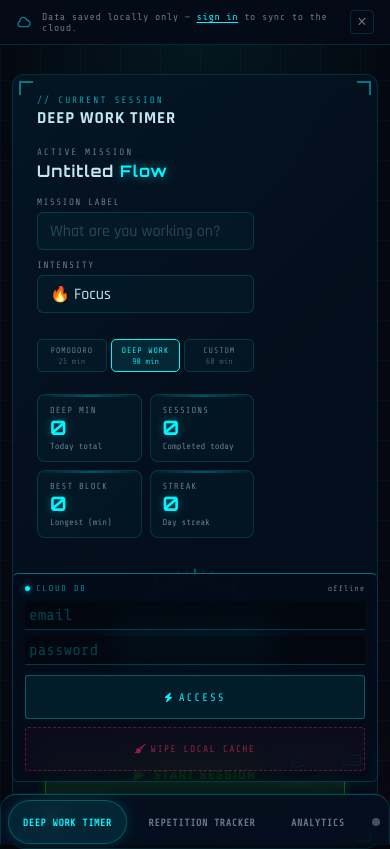
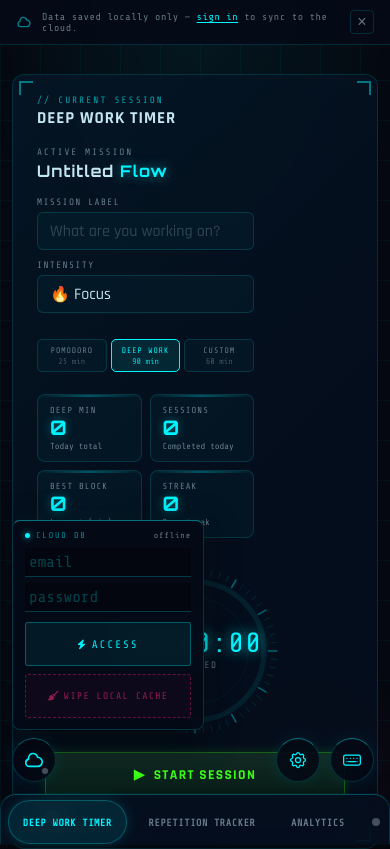
Before and after one commit to nikdimentiy/focustrack, a website built with Vite: page index.html in a window 390 px wide. Shown: the top 849 px of the page. Built offline with nearby package versions, Linux system fonts and the light colour scheme.

Commit message:
Add: compact auth icon + contextual panel (login or account dropdown)

```diff
--- a/src/auth/AuthWidget.js
+++ b/src/auth/AuthWidget.js
@@ -9,25 +9,62 @@ import { resetTimer } from '../timer/timerEngine.js';
 
 export const AuthWidget = {
   _el: null,
+  _open: false,
 
   mount(container) {
     this._el = container;
     this._render();
-    authState.subscribe(() => this._render());
+    authState.subscribe(() => {
+      // Close panel on auth state change, then re-render
+      this._open = false;
+      this._render();
+    });
+
+    // Close panel when clicking outside
+    document.addEventListener('click', e => {
+      if (!this._el.contains(e.target)) {
+        if (this._open) { this._open = false; this._updatePanel(); }
+      }
+    });
   },
 
   _render() {
     const authed = authState.isAuthed();
     const email  = authState.getEmail() ?? '';
+
     this._el.innerHTML = `
-      <div class="cloud-auth-widget">
-        <div class="caw-header">
-          <div class="caw-dot" id="cawDot" style="${authed ? 'background:var(--neon-green);box-shadow:0 0 6px rgba(57,255,20,0.8)' : ''}"></div>
-          <span class="caw-label">Cloud DB</span>
-          <span class="caw-status" style="${authed ? 'color:var(--neon-green)' : ''}">${authed ? 'online' : 'offline'}</span>
+      <div class="cloud-auth-widget caw-compact">
+        <button class="caw-icon-btn" id="cawToggle" title="${authed ? `Signed in: ${email}` : 'Sign in to sync'}">
+          <svg class="caw-cloud-icon" xmlns="http://www.w3.org/2000/svg" fill="none" viewBox="0 0 24 24" stroke="currentColor">
+            <path stroke-linecap="round" stroke-linejoin="round" stroke-width="1.8"
+              d="M3 15a4 4 0 004 4h9a5 5 0 10-.1-9.999 5.002 5.002 0 10-9.78 2.096A4.001 4.001 0 003 15z"/>
+          </svg>
+          <span class="caw-status-dot ${authed ? 'caw-dot-online' : 'caw-dot-offline'}"></span>
+        </button>
+        <div class="caw-panel" id="cawPanel" style="display:none">
+          <div class="caw-panel-inner">
+            <div class="caw-header">
+              <div class="caw-dot" style="${authed ? 'background:var(--neon-green);box-shadow:0 0 6px rgba(57,255,20,0.8)' : ''}"></div>
+              <span class="caw-label">Cloud DB</span>
+              <span class="caw-status" style="${authed ? 'color:var(--neon-green)' : ''}">${authed ? 'online' : 'offline'}</span>
+            </div>
+            ${authed ? this._userHTML(email) : this._guestHTML()}
+          </div>
         </div>
-        ${authed ? this._userHTML(email) : this._guestHTML()}
       </div>`;
+
+    // Toggle button
+    this._el.querySelector('#cawToggle').addEventListener('click', e => {
+      e.stopPropagation();
+      this._open = !this._open;
+      this._updatePanel();
+    });
+
+    // When not authed: show panel by default so user can log in
+    if (!authed && !this._open) {
+      this._open = true;
+    }
+    this._updatePanel();
 
     if (authed) {
       this._el.querySelector('#btnSync').addEventListener('click', () => doSync());
@@ -37,6 +74,12 @@ export const AuthWidget = {
       this._el.querySelector('#loginForm').addEventListener('submit', e => this._login(e));
     }
     this._el.querySelector('#btnWipeLocal').addEventListener('click', () => this._wipeLocal());
+  },
+
+  _updatePanel() {
+    const panel = this._el?.querySelector('#cawPanel');
+    if (!panel) return;
+    panel.style.display = this._open ? '' : 'none';
   },
 
   _guestHTML() {
--- a/src/design/components.css
+++ b/src/design/components.css
@@ -1,25 +1,62 @@
 /* ── Auth Widget ── */
 .cloud-auth-widget {
-  position: fixed; top: 15px; left: 15px; z-index: 11000; width: 190px;
-  background: rgba(5,10,22,0.75); backdrop-filter: blur(18px) saturate(160%);
+  position: fixed; top: 15px; left: 15px; z-index: 11000;
+}
+
+/* Compact icon button */
+.caw-icon-btn {
+  width: 44px; height: 44px; border-radius: 50%;
+  background: rgba(5,8,20,0.82); backdrop-filter: blur(14px) saturate(150%);
+  -webkit-backdrop-filter: blur(14px) saturate(150%);
+  border: 1px solid rgba(0,245,255,0.18); border-top: 1px solid rgba(0,245,255,0.45);
+  color: var(--neon-cyan); display: flex; align-items: center; justify-content: center;
+  cursor: pointer; transition: all .25s ease; box-shadow: 0 0 18px rgba(0,245,255,0.08);
+  position: relative;
+}
+.caw-icon-btn:hover { background: rgba(0,245,255,0.09); border-color: rgba(0,245,255,0.45); box-shadow: 0 0 28px rgba(0,245,255,0.22); transform: scale(1.08); }
+.caw-cloud-icon { width: 22px; height: 22px; }
+.caw-status-dot {
+  position: absolute; bottom: 6px; right: 6px;
+  width: 8px; height: 8px; border-radius: 50%;
+  border: 1.5px solid rgba(5,8,20,0.9);
+}
+.caw-dot-online  { background: var(--neon-green); box-shadow: 0 0 5px rgba(57,255,20,0.8); }
+.caw-dot-offline { background: #44505e; }
+
+/* Dropdown panel */
+.caw-panel {
+  position: absolute; top: calc(100% + 8px); left: 0;
+  width: 192px;
+  background: rgba(5,10,22,0.96); backdrop-filter: blur(18px) saturate(160%);
   -webkit-backdrop-filter: blur(18px) saturate(160%);
   border: 1px solid rgba(0,245,255,0.18); border-top: 1px solid rgba(0,245,255,0.45);
-  border-radius: 6px; padding: 10px 12px 11px; transition: width .25s ease, opacity .2s;
+  border-radius: 8px;
+  box-shadow: 0 8px 32px rgba(0,0,0,0.55), 0 0 20px rgba(0,245,255,0.06);
+  animation: caw-drop .18s ease;
+  transform-origin: top left;
 }
+@keyframes caw-drop {
+  from { opacity: 0; transform: scale(.95) translateY(-4px); }
+  to   { opacity: 1; transform: scale(1)  translateY(0); }
+}
+.caw-panel-inner { padding: 10px 12px 11px; }
+
 @media (max-width: 599px) {
-  /* Move auth widget to bottom so it never overlaps the nav */
   .cloud-auth-widget {
     top: auto;
-    bottom: calc(12px + env(safe-area-inset-bottom, 0px));
-    left: 12px; right: 12px;
-    width: auto; max-width: none;
-    max-height: 60vh; overflow-y: auto;
-    padding: 10px 12px;
+    bottom: calc(62px + env(safe-area-inset-bottom, 0px));
+    left: 12px;
   }
-  /* Larger touch targets for auth buttons on mobile */
+  .caw-panel {
+    top: auto; bottom: calc(100% + 8px);
+    transform-origin: bottom left;
+  }
+  @keyframes caw-drop {
+    from { opacity: 0; transform: scale(.95) translateY(4px); }
+    to   { opacity: 1; transform: scale(1)  translateY(0); }
+  }
   .caw-btn, .caw-signout, .caw-purge { min-height: 44px; }
 }
-.cloud-auth-widget:hover { background: rgba(5,10,22,0.9); }
 .caw-header { display: flex; align-items: center; gap: 6px; margin-bottom: 8px; }
 .caw-dot    { width: 5px; height: 5px; border-radius: 50%; background: var(--neon-cyan); box-shadow: 0 0 6px rgba(0,245,255,0.8); flex-shrink: 0; }
 .caw-label  { font-family: var(--font-mono); font-size: .52rem; letter-spacing: .22em; color: rgba(0,245,255,0.55); text-transform: uppercase; }
```
